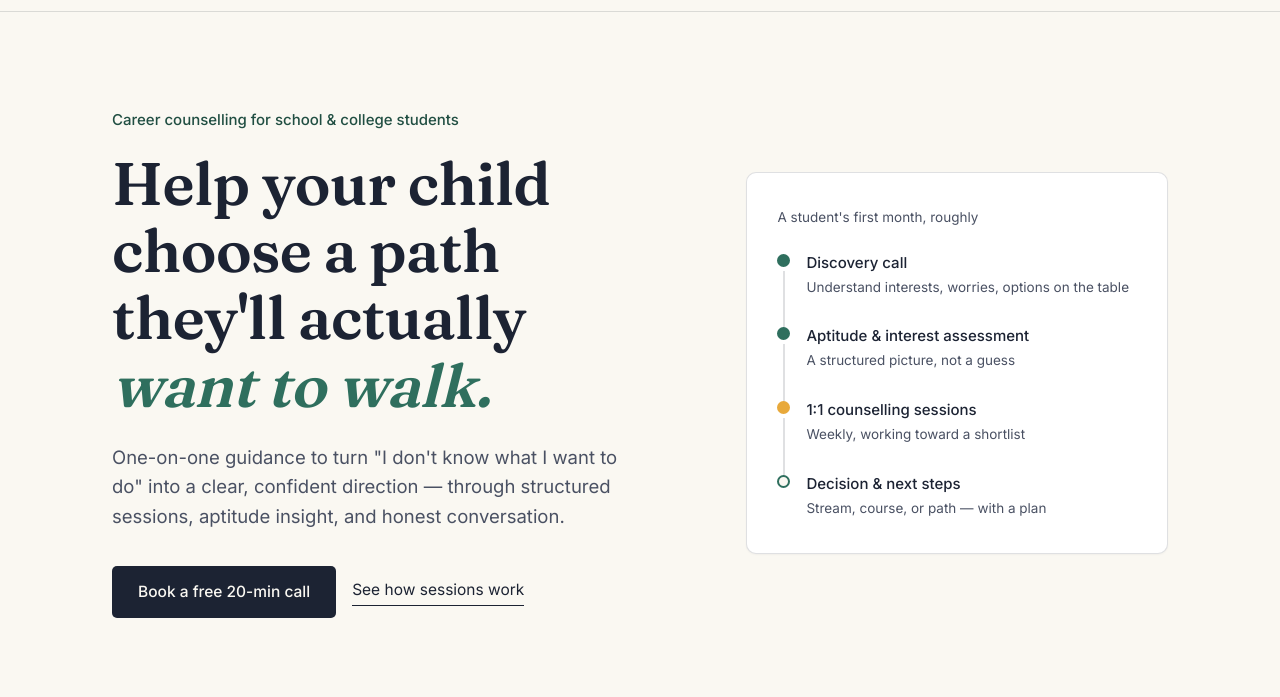
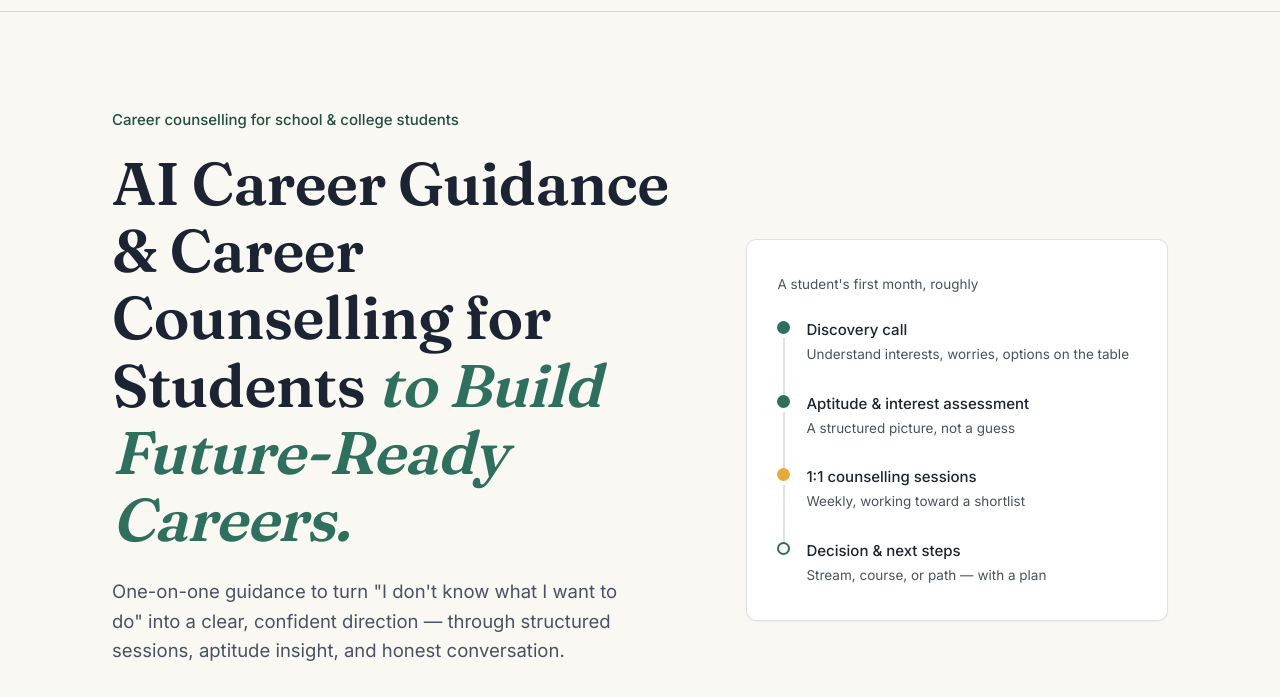
Before and after one commit to Vitthal-01/milestone-careers, a plain HTML site: page index.html in a window 1280 px wide. Shown: the part 65-762 px from the top of the page. Drawn offline with Linux system fonts and the light colour scheme.

Commit message:
Update index.html

```diff
--- a/index.html
+++ b/index.html
@@ -3,7 +3,8 @@
 <head>
 <meta charset="UTF-8">
 <meta name="viewport" content="width=device-width, initial-scale=1.0">
-<title>Milestone Careers — Career Counselling for Students</title>
+<title>Milestone Careers | AI Career Guidance, Career Counselling & Career Roadmaps</title>
+<meta name="description" content="AI career guidance and career counselling for students.">
 <link rel="preconnect" href="https://fonts.googleapis.com">
 <link rel="preconnect" href="https://fonts.gstatic.com" crossorigin>
 <link href="https://fonts.googleapis.com/css2?family=Fraunces:opsz,wght@9..144,400;9..144,500;9..144,600;9..144,700&family=Inter:wght@400;500;600&display=swap" rel="stylesheet">
@@ -342,9 +343,13 @@
   .footer-links a{ text-decoration:none; }
   .foot-note{ font-size:13px; color:var(--ink-soft); margin-top:22px; }
 </style>
+
+<link rel="canonical" href="https://vitthal-01.github.io/milestone-careers/">
+<link rel="icon" href="favicon.ico" type="image/x-icon">
+
 </head>
+
 <body>
-
 <nav>
   <div class="wrap">
     <div class="logo"><span class="logo-dot"></span>Milestone Careers</div>
@@ -363,7 +368,7 @@
   <div class="wrap hero-grid">
     <div>
       <div class="kicker">Career counselling for school &amp; college students</div>
-      <h1 class="headline">Help your child choose a path they'll actually <em>want to walk.</em></h1>
+      <h1 class="headline">AI Career Guidance & Career Counselling for Students <em>to Build Future-Ready Careers.</em></h1>
       <p class="hero-sub">One-on-one guidance to turn "I don't know what I want to do" into a clear, confident direction — through structured sessions, aptitude insight, and honest conversation.</p>
       <div class="hero-actions">
         <a href="#book" class="btn-primary">Book a free 20-min call</a>
```
